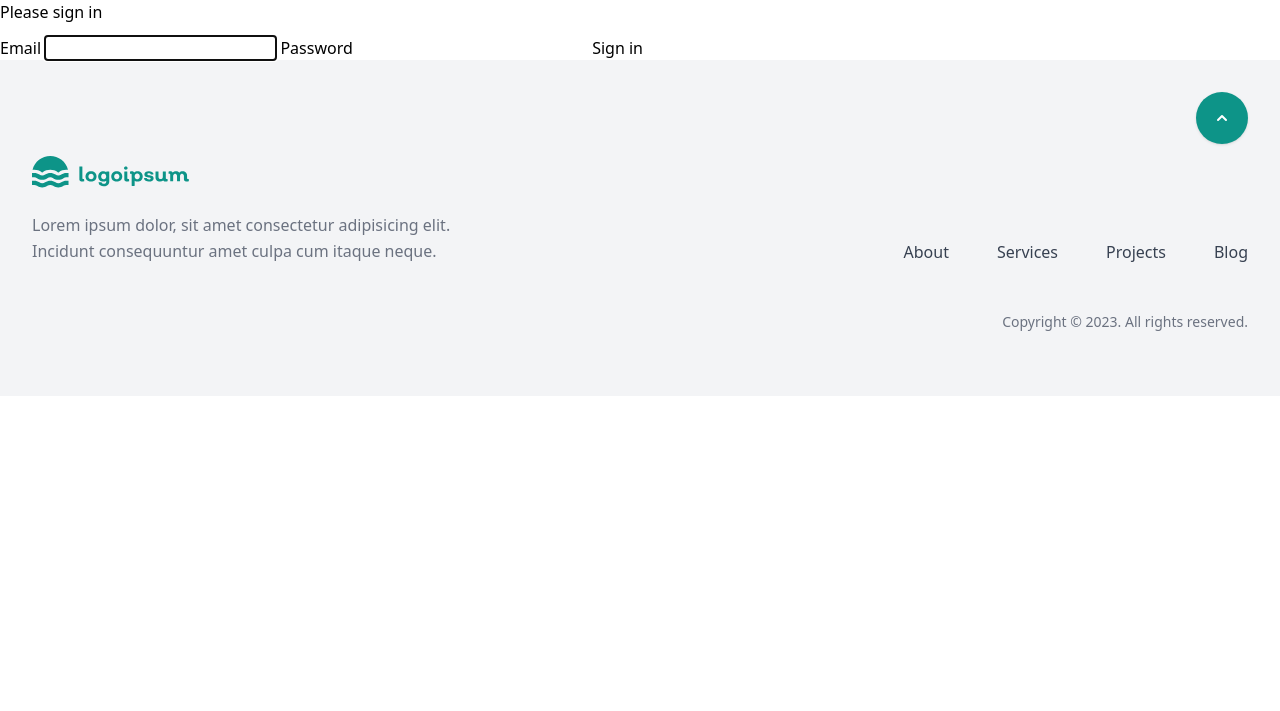
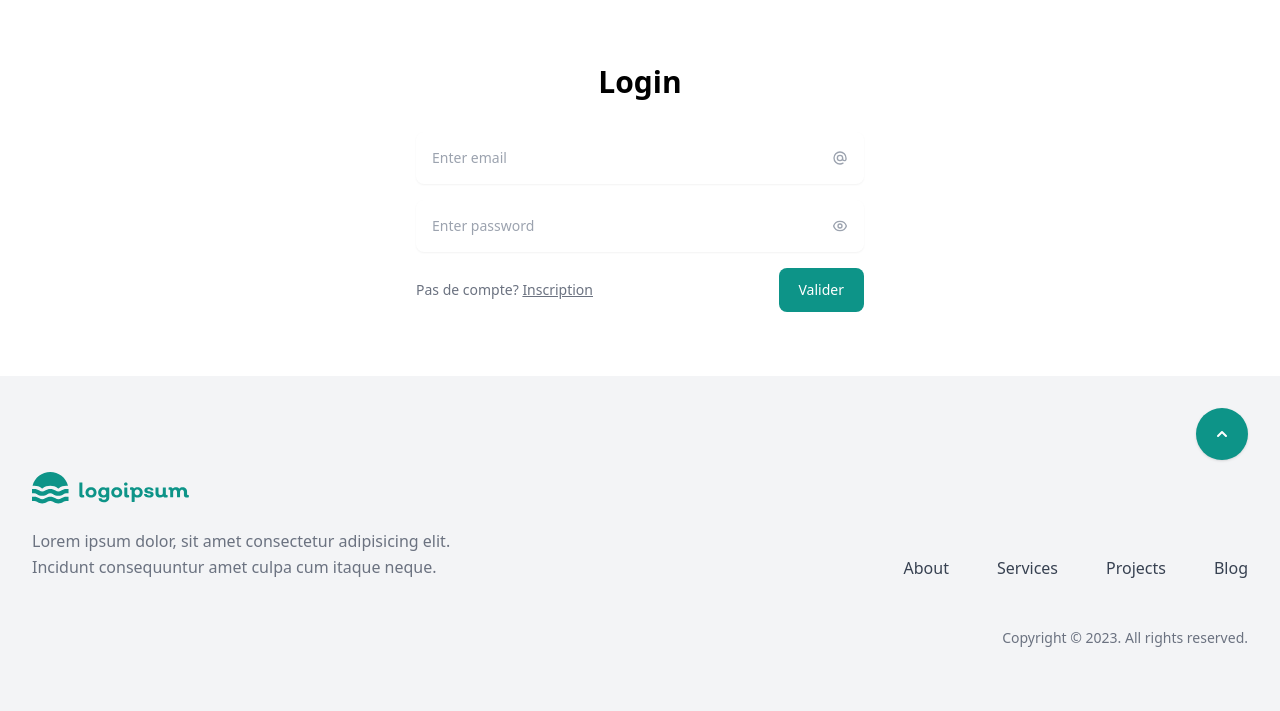
Before and after one commit to mkl-devops-ri7/ri7-prospector, a Symfony app: template templates/security/login.html.twig in a window 1280 px wide. Shown: the part 64-775 px from the top of the page. Run offline with Twig, Linux system fonts and the light colour scheme; the template is opened without the code that fills it, so the values that code supplies are empty; some libraries are stand-ins or nearby versions.

Commit message:
template login page

```diff
--- a/templates/security/login.html.twig
+++ b/templates/security/login.html.twig
@@ -11,10 +11,20 @@
     - @tailwindcss/forms
 -->
 
+    <!--
+      Heads up! 👋
 
+      Plugins:
+        - @tailwindcss/forms
+    -->
 
+    <div class="mx-auto max-w-screen-xl px-4 py-16 sm:px-6 lg:px-8">
+        <div class="mx-auto max-w-lg text-center">
+            <h1 class="text-2xl font-bold sm:text-3xl">Login</h1>
 
-    <form method="post">
+        </div>
+
+        <form action="" class="mx-auto mb-0 mt-8 max-w-md space-y-4" method="post">
             {% if error %}
                 <div class="alert alert-danger">{{ error.messageKey|trans(error.messageData, 'security') }}</div>
             {% endif %}
@@ -25,21 +35,95 @@
                 </div>
             {% endif %}
 
-        <h1 class="h3 mb-3 font-weight-normal">Please sign in</h1>
-        <label for="username">Email</label>
-        <input type="email" value="{{ last_username }}" name="_username" id="username" class="form-control"
-               autocomplete="email" required autofocus>
-        <label for="password">Password</label>
-        <input type="password" name="_password" id="password" class="form-control" autocomplete="current-password"
-               required>
+            <div>
+                <label for="email" class="sr-only">Email</label>
+
+                <div class="relative">
+                    <input
+                        type="email"
+                        class="w-full rounded-lg border-gray-200 p-4 pe-12 text-sm shadow-sm"
+                        placeholder="Enter email"
+                        value="{{ last_username }}"
+                        name="_username"
+                        id="username"
+                    />
+
+                    <span class="absolute inset-y-0 end-0 grid place-content-center px-4">
+                      <svg
+                          xmlns="http://www.w3.org/2000/svg"
+                          class="h-4 w-4 text-gray-400"
+                          fill="none"
+                          viewBox="0 0 24 24"
+                          stroke="currentColor"
+                      >
+                        <path
+                            stroke-linecap="round"
+                            stroke-linejoin="round"
+                            stroke-width="2"
+                            d="M16 12a4 4 0 10-8 0 4 4 0 008 0zm0 0v1.5a2.5 2.5 0 005 0V12a9 9 0 10-9 9m4.5-1.206a8.959 8.959 0 01-4.5 1.207"
+                        />
+                      </svg>
+                    </span>
+                </div>
+            </div>
+
+            <div>
+                <label for="password" class="sr-only">Password</label>
+
+                <div class="relative">
+                    <input
+                        type="password"
+                        class="w-full rounded-lg border-gray-200 p-4 pe-12 text-sm shadow-sm"
+                        placeholder="Enter password"
+                        name="_password"
+                        id="password"
+                        autocomplete="current-password"
+                    />
+
+                    <span class="absolute inset-y-0 end-0 grid place-content-center px-4">
+                        <svg
+                            xmlns="http://www.w3.org/2000/svg"
+                            class="h-4 w-4 text-gray-400"
+                            fill="none"
+                            viewBox="0 0 24 24"
+                            stroke="currentColor"
+                        >
+                            <path
+                                stroke-linecap="round"
+                                stroke-linejoin="round"
+                                stroke-width="2"
+                                d="M15 12a3 3 0 11-6 0 3 3 0 016 0z"
+                            />
+                         <path
+                             stroke-linecap="round"
+                             stroke-linejoin="round"
+                             stroke-width="2"
+                             d="M2.458 12C3.732 7.943 7.523 5 12 5c4.478 0 8.268 2.943 9.542 7-1.274 4.057-5.064 7-9.542 7-4.477 0-8.268-2.943-9.542-7z"
+                         />
+                        </svg>
+                    </span>
+                </div>
+            </div>
+
+            <div class="flex items-center justify-between">
+                <p class="text-sm text-gray-500">
+                    Pas de compte?
+                    <a class="underline" href="">Inscription</a>
+                </p>
 
                 <input type="hidden" name="_csrf_token"
                        value="{{ csrf_token('authenticate') }}"
                 >
 
+                <button
+                    type="submit"
+                    class="inline-block rounded-lg bg-teal-600 px-5 py-3 text-sm font-medium text-white"
+                >
+                    Valider
+                </button>
+            </div>
+        </form>
+    </div>
 
-        <button class="btn btn-lg btn-primary" type="submit">
-            Sign in
-        </button>
-    </form>
+
 {% endblock %}
```
Lines whose indentation alone changed are shown as unchanged.
